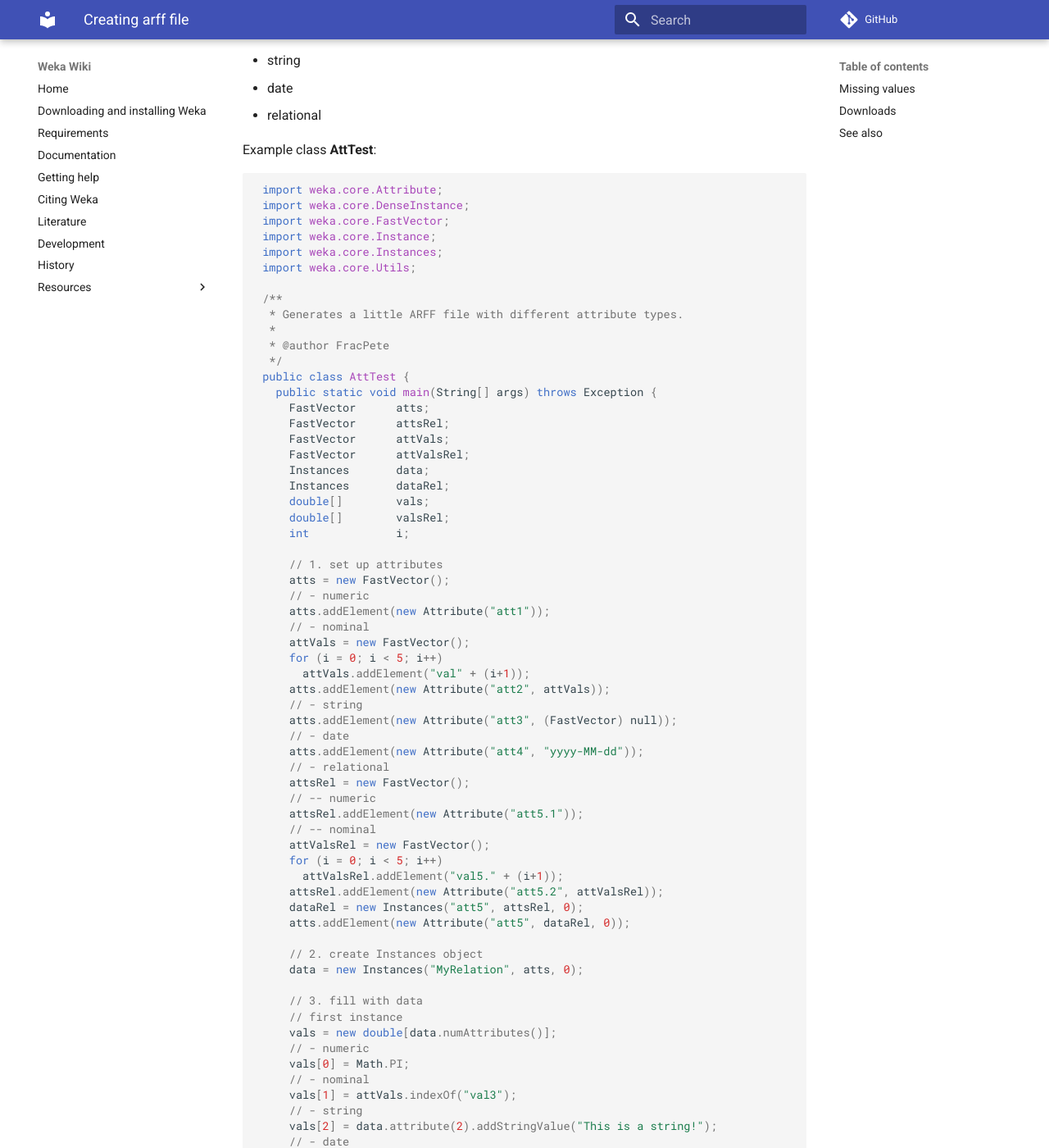
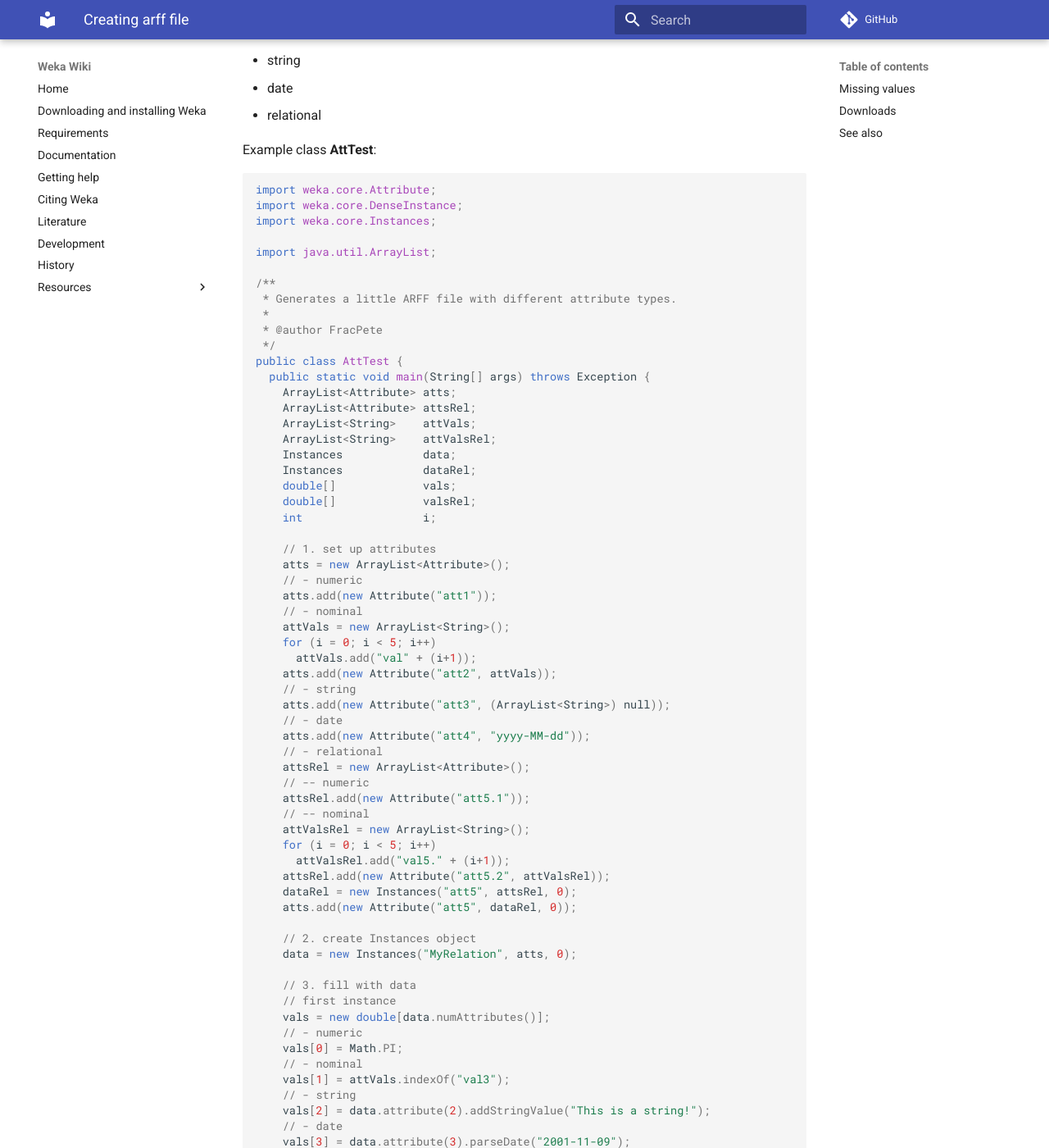
Before and after one commit to Waikato/weka-wiki, an MkDocs documentation site: the page built from docs/formats_and_processing/creating_arff_file.md, in a window 1280 px wide and 1400 px high, scrolled down 269 px. Shown: the whole window at 82% size. Built offline with MkDocs 1.6.1 and Material for MkDocs 9.7.7, drawn with Linux system fonts in a browser that asks for light colours; comment, search, counter and statistics services are not loaded.

Commit message:
replaced FastVector with ArrayList

````diff
--- a/docs/formats_and_processing/creating_arff_file.md
+++ b/docs/formats_and_processing/creating_arff_file.md
@@ -11,115 +11,114 @@ It generates the following types of attributes:
 Example class **AttTest**:
 
 ```java
- import weka.core.Attribute;
- import weka.core.DenseInstance;
- import weka.core.FastVector;
- import weka.core.Instance;
- import weka.core.Instances;
- import weka.core.Utils;
+import weka.core.Attribute;
+import weka.core.DenseInstance;
+import weka.core.Instances;
 
- /**
-  * Generates a little ARFF file with different attribute types.
-  *
-  * @author FracPete
-  */
- public class AttTest {
-   public static void main(String[] args) throws Exception {
-     FastVector      atts;
-     FastVector      attsRel;
-     FastVector      attVals;
-     FastVector      attValsRel;
-     Instances       data;
-     Instances       dataRel;
-     double[]        vals;
-     double[]        valsRel;
-     int             i;
+import java.util.ArrayList;
 
-     // 1. set up attributes
-     atts = new FastVector();
-     // - numeric
-     atts.addElement(new Attribute("att1"));
-     // - nominal
-     attVals = new FastVector();
-     for (i = 0; i < 5; i++)
-       attVals.addElement("val" + (i+1));
-     atts.addElement(new Attribute("att2", attVals));
-     // - string
-     atts.addElement(new Attribute("att3", (FastVector) null));
-     // - date
-     atts.addElement(new Attribute("att4", "yyyy-MM-dd"));
-     // - relational
-     attsRel = new FastVector();
-     // -- numeric
-     attsRel.addElement(new Attribute("att5.1"));
-     // -- nominal
-     attValsRel = new FastVector();
-     for (i = 0; i < 5; i++)
-       attValsRel.addElement("val5." + (i+1));
-     attsRel.addElement(new Attribute("att5.2", attValsRel));
-     dataRel = new Instances("att5", attsRel, 0);
-     atts.addElement(new Attribute("att5", dataRel, 0));
+/**
+ * Generates a little ARFF file with different attribute types.
+ *
+ * @author FracPete
+ */
+public class AttTest {
+  public static void main(String[] args) throws Exception {
+    ArrayList<Attribute> atts;
+    ArrayList<Attribute> attsRel;
+    ArrayList<String>    attVals;
+    ArrayList<String>    attValsRel;
+    Instances            data;
+    Instances            dataRel;
+    double[]             vals;
+    double[]             valsRel;
+    int                  i;
 
-     // 2. create Instances object
-     data = new Instances("MyRelation", atts, 0);
+    // 1. set up attributes
+    atts = new ArrayList<Attribute>();
+    // - numeric
+    atts.add(new Attribute("att1"));
+    // - nominal
+    attVals = new ArrayList<String>();
+    for (i = 0; i < 5; i++)
+      attVals.add("val" + (i+1));
+    atts.add(new Attribute("att2", attVals));
+    // - string
+    atts.add(new Attribute("att3", (ArrayList<String>) null));
+    // - date
+    atts.add(new Attribute("att4", "yyyy-MM-dd"));
+    // - relational
+    attsRel = new ArrayList<Attribute>();
+    // -- numeric
+    attsRel.add(new Attribute("att5.1"));
+    // -- nominal
+    attValsRel = new ArrayList<String>();
+    for (i = 0; i < 5; i++)
+      attValsRel.add("val5." + (i+1));
+    attsRel.add(new Attribute("att5.2", attValsRel));
+    dataRel = new Instances("att5", attsRel, 0);
+    atts.add(new Attribute("att5", dataRel, 0));
 
-     // 3. fill with data
-     // first instance
-     vals = new double[data.numAttributes()];
-     // - numeric
-     vals[0] = Math.PI;
-     // - nominal
-     vals[1] = attVals.indexOf("val3");
-     // - string
-     vals[2] = data.attribute(2).addStringValue("This is a string!");
-     // - date
-     vals[3] = data.attribute(3).parseDate("2001-11-09");
-     // - relational
-     dataRel = new Instances(data.attribute(4).relation(), 0);
-     // -- first instance
-     valsRel = new double[2];
-     valsRel[0] = Math.PI + 1;
-     valsRel[1] = attValsRel.indexOf("val5.3");
-     dataRel.add(new DenseInstance(1.0, valsRel));
-     // -- second instance
-     valsRel = new double[2];
-     valsRel[0] = Math.PI + 2;
-     valsRel[1] = attValsRel.indexOf("val5.2");
-     dataRel.add(new DenseInstance(1.0, valsRel));
-     vals[4] = data.attribute(4).addRelation(dataRel);
-     // add
-     data.add(new DenseInstance(1.0, vals));
+    // 2. create Instances object
+    data = new Instances("MyRelation", atts, 0);
 
-     // second instance
-     vals = new double[data.numAttributes()];  // important: needs NEW array!
-     // - numeric
-     vals[0] = Math.E;
-     // - nominal
-     vals[1] = attVals.indexOf("val1");
-     // - string
-     vals[2] = data.attribute(2).addStringValue("And another one!");
-     // - date
-     vals[3] = data.attribute(3).parseDate("2000-12-01");
-     // - relational
-     dataRel = new Instances(data.attribute(4).relation(), 0);
-     // -- first instance
-     valsRel = new double[2];
-     valsRel[0] = Math.E + 1;
-     valsRel[1] = attValsRel.indexOf("val5.4");
-     dataRel.add(new DenseInstance(1.0, valsRel));
-     // -- second instance
-     valsRel = new double[2];
-     valsRel[0] = Math.E + 2;
-     valsRel[1] = attValsRel.indexOf("val5.1");
-     dataRel.add(new DenseInstance(1.0, valsRel));
-     vals[4] = data.attribute(4).addRelation(dataRel);
-     // add
-     data.add(new DenseInstance(1.0, vals));
+    // 3. fill with data
+    // first instance
+    vals = new double[data.numAttributes()];
+    // - numeric
+    vals[0] = Math.PI;
+    // - nominal
+    vals[1] = attVals.indexOf("val3");
+    // - string
+    vals[2] = data.attribute(2).addStringValue("This is a string!");
+    // - date
+    vals[3] = data.attribute(3).parseDate("2001-11-09");
+    // - relational
+    dataRel = new Instances(data.attribute(4).relation(), 0);
+    // -- first instance
+    valsRel = new double[2];
+    valsRel[0] = Math.PI + 1;
+    valsRel[1] = attValsRel.indexOf("val5.3");
+    dataRel.add(new DenseInstance(1.0, valsRel));
+    // -- second instance
+    valsRel = new double[2];
+    valsRel[0] = Math.PI + 2;
+    valsRel[1] = attValsRel.indexOf("val5.2");
+    dataRel.add(new DenseInstance(1.0, valsRel));
+    vals[4] = data.attribute(4).addRelation(dataRel);
+    // add
+    data.add(new DenseInstance(1.0, vals));
 
-     // 4. output data
-     System.out.println(data);
-   }
- }
+    // second instance
+    vals = new double[data.numAttributes()];  // important: needs NEW array!
+    // - numeric
+    vals[0] = Math.E;
+    // - nominal
+    vals[1] = attVals.indexOf("val1");
+    // - string
+    vals[2] = data.attribute(2).addStringValue("And another one!");
+    // - date
+    vals[3] = data.attribute(3).parseDate("2000-12-01");
+    // - relational
+    dataRel = new Instances(data.attribute(4).relation(), 0);
+    // -- first instance
+    valsRel = new double[2];
+    valsRel[0] = Math.E + 1;
+    valsRel[1] = attValsRel.indexOf("val5.4");
+    dataRel.add(new DenseInstance(1.0, valsRel));
+    // -- second instance
+    valsRel = new double[2];
+    valsRel[0] = Math.E + 2;
+    valsRel[1] = attValsRel.indexOf("val5.1");
+    dataRel.add(new DenseInstance(1.0, valsRel));
+    vals[4] = data.attribute(4).addRelation(dataRel);
+    // add
+    data.add(new DenseInstance(1.0, vals));
+
+    // 4. output data
+    System.out.println(data);
+  }
+}
 ```
 
 # Missing values
````
Also changed, not shown: 1 other file.
